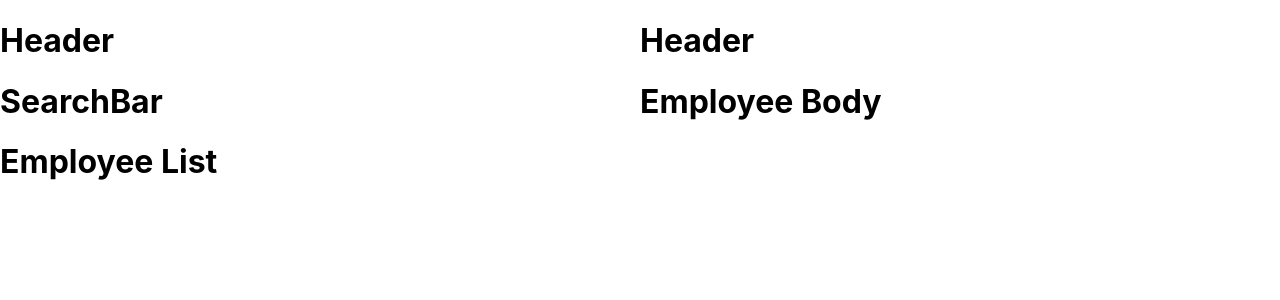
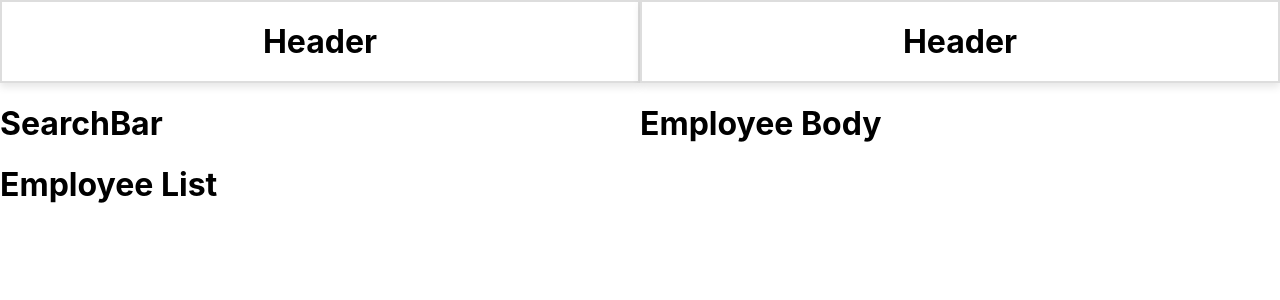
Before and after one commit to aidencullo/ALAB-320H.1.1, a React (Create React App) app in the folder my-react-app/: page / in a window 1280 px wide. Shown: the top 300 px of the page. Built offline with nearby package versions, Linux system fonts and the light colour scheme.

Commit message:
style header

```diff
--- a/my-react-app/src/App.js
+++ b/my-react-app/src/App.js
@@ -1,4 +1,4 @@
-import './App.css'; // Ensure to import the CSS file for styling
+import './styles/App.css';
 import HomePage from './pages/HomePage';
 import EmployeePage from './pages/EmployeePage';
 
--- a/my-react-app/src/components/Header.js
+++ b/my-react-app/src/components/Header.js
@@ -1,5 +1,7 @@
+import '../styles/Header.css';
+
 export default function Header() {
   return (
-    <h1>Header</h1>
+    <h1 className="header">Header</h1>
   );
 }
--- /dev/null
+++ b/my-react-app/src/styles/Header.css
@@ -0,0 +1,11 @@
+/* Header.css */
+.header {
+  background-color: white; /* White background color */
+  color: black; /* Black text color for contrast */
+  text-align: center; /* Center-align text */
+  padding: 20px; /* Add some padding */
+  font-size: 2rem; /* Increase font size */
+  margin: 0; /* Remove default margin */
+  border: 2px solid #ddd; /* Light gray border */
+  box-shadow: 0 4px 8px rgba(0, 0, 0, 0.1); /* Optional shadow for some depth */
+}
```
Also changed, not shown: my-react-app/src/styles/App.css (renamed from my-react-app/src/App.css).
